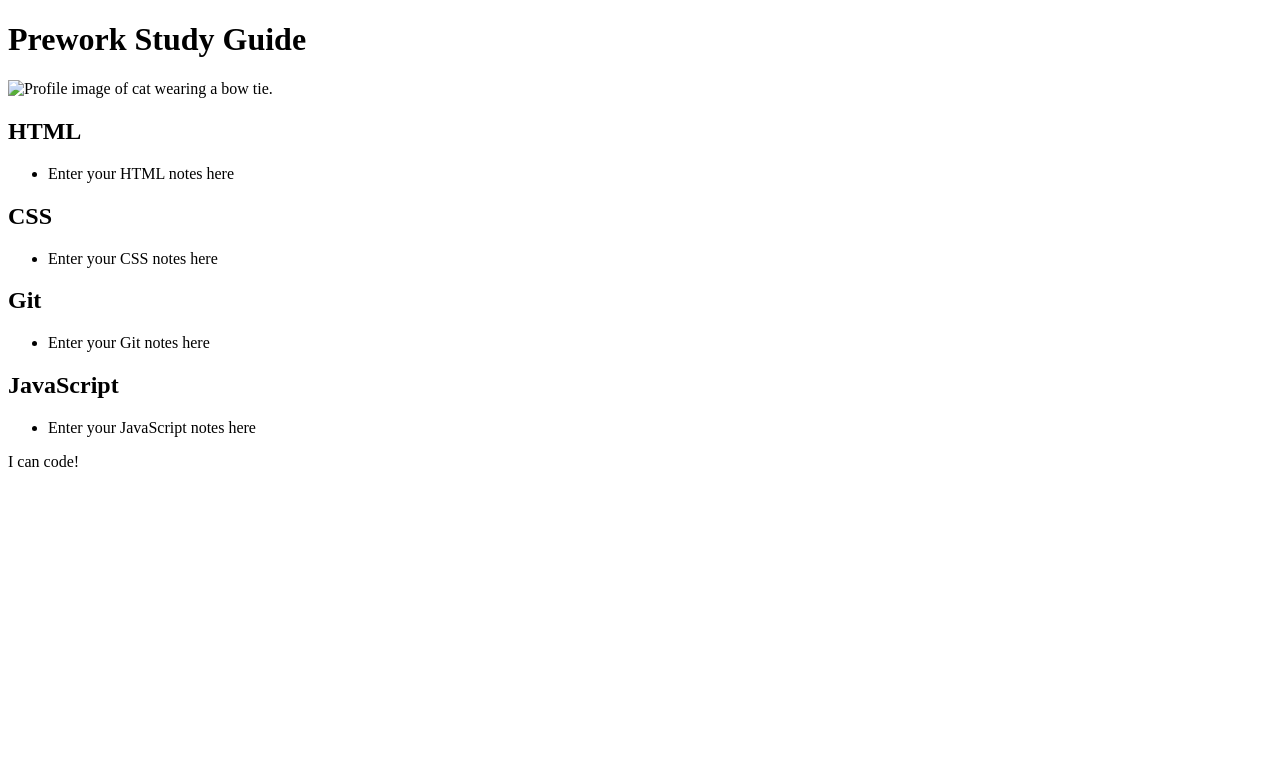
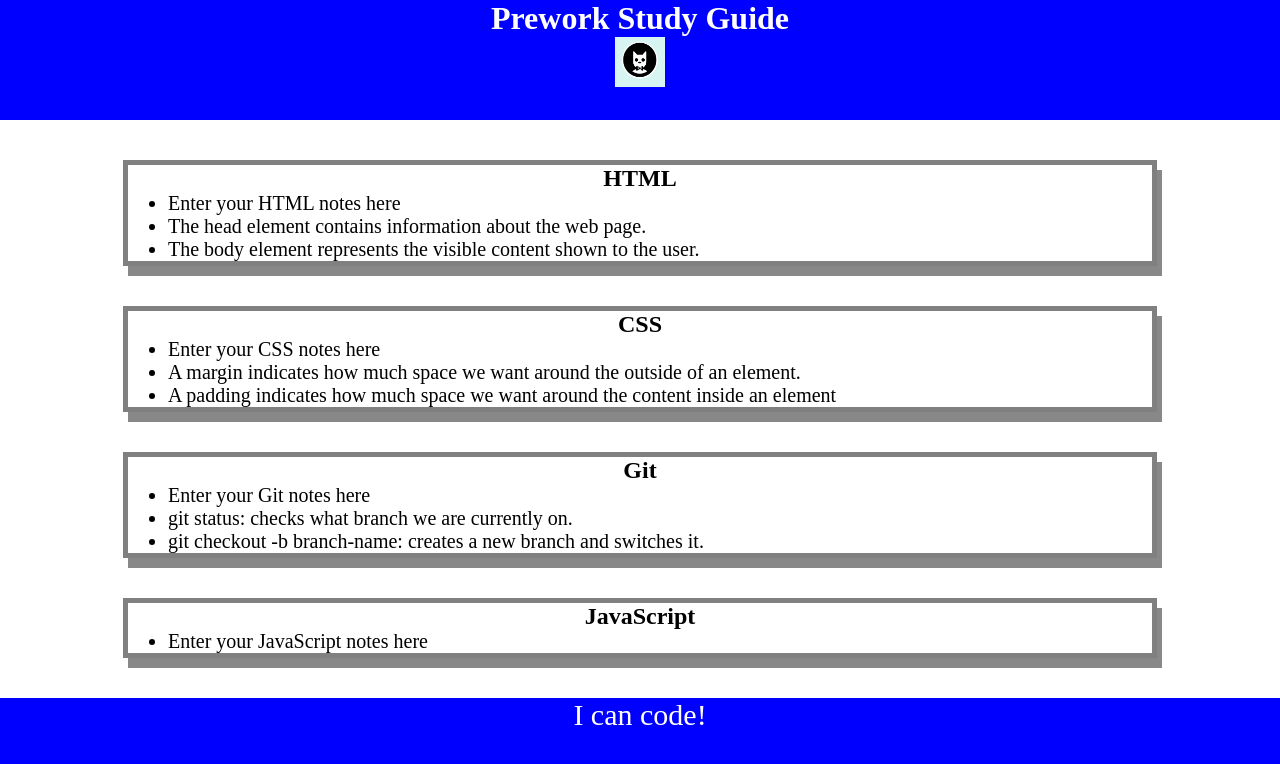
Before and after one commit to Drizzt1786/prework-study-guide, a plain HTML site: page index.html in a window 1280 px wide. Drawn offline with Linux system fonts and the light colour scheme.

Commit message:
added CSS to project

```diff
--- /dev/null
+++ b/assets/style.css
@@ -0,0 +1,42 @@
+* {
+    margin: 0;
+    padding: 0;
+}
+
+header,
+footer {
+    width: 100%;
+    height: 120px;
+    background-color: blue;
+    color: white;
+}
+
+h1,
+h2 {
+    text-align: center;
+}
+
+img {
+    display: block;
+    height: 50px;
+    width: 50px;
+    margin-left: auto;
+    margin-right: auto;
+}
+
+ul {
+    padding-left: 40px;
+    font-size: 20px;
+}
+
+p {
+    text-align: center;
+    font-size: 30px;
+  }
+
+  .card {
+    width: 80%;
+    margin: 40px auto;
+    border: 5px solid gray;
+    box-shadow: 5px 10px #888888;
+  }
--- a/index.html
+++ b/index.html
@@ -4,6 +4,7 @@
     <meta charset="UTF-8" />
     <meta http-equiv="X-UA-Compatible" content="IE=edge" />
     <meta name="viewport" content="width=device-width, initial-scale=1.0" />
+    <link rel="stylesheet" href="./assets/style.css">
     <title>Prework Study Guide</title>
   </head>
   <body>
@@ -16,6 +17,8 @@
         <h2>HTML</h2>
         <ul>
           <li>Enter your HTML notes here</li>
+          <li>The head element contains information about the web page.
+          <li>The body element represents the visible content shown to the user.</li>
         </ul>
       </section>
 
@@ -23,6 +26,8 @@
         <h2>CSS</h2>
         <ul>
           <li>Enter your CSS notes here</li>
+          <li>A margin indicates how much space we want around the outside of an element.</li>
+          <li>A padding indicates how much space we want around the content inside an element</li>
         </ul>
       </section>
 
@@ -30,6 +35,8 @@
         <h2>Git</h2>
         <ul>
           <li>Enter your Git notes here</li>
+          <li>git status: checks what branch we are currently on.</li>
+          <li>git checkout -b branch-name: creates a new branch and switches it.</li>
         </ul>
       </section>
 
```
Also changed, not shown: assets/bowtie-cat.png (added).
